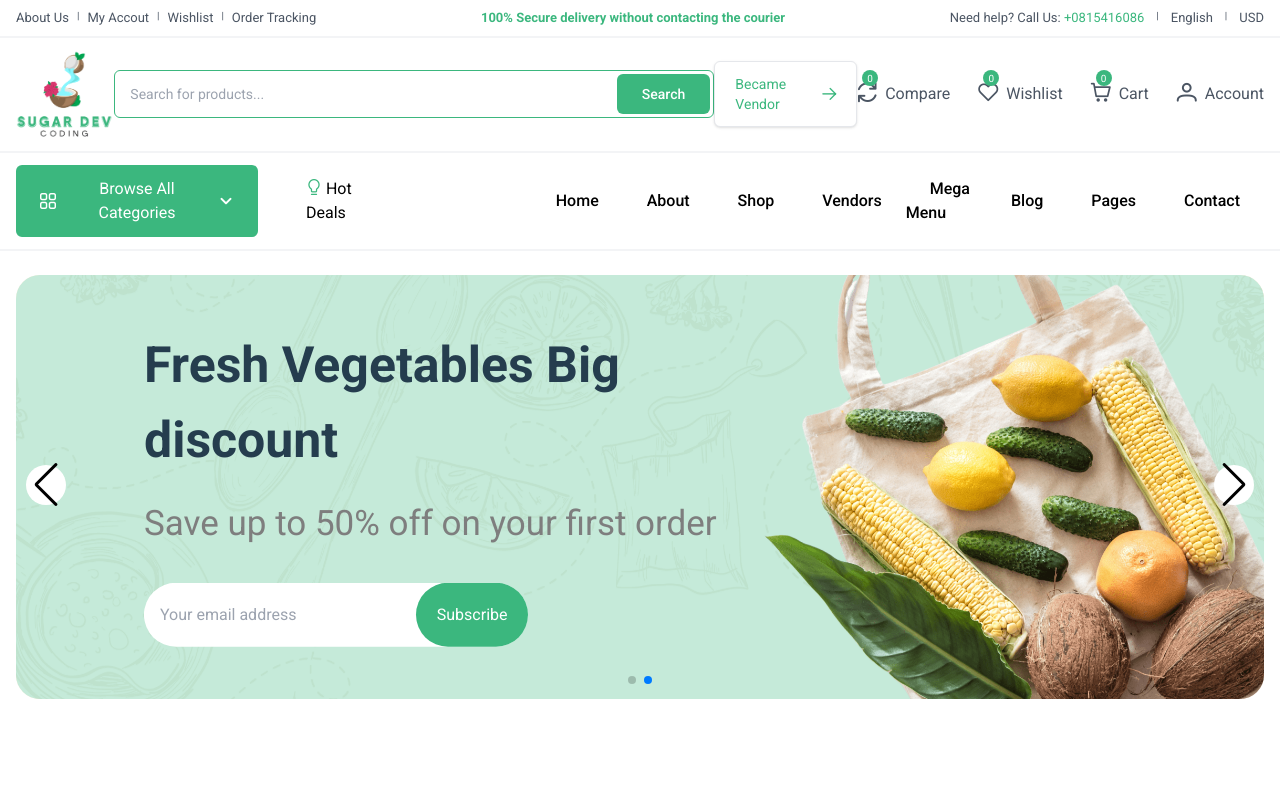
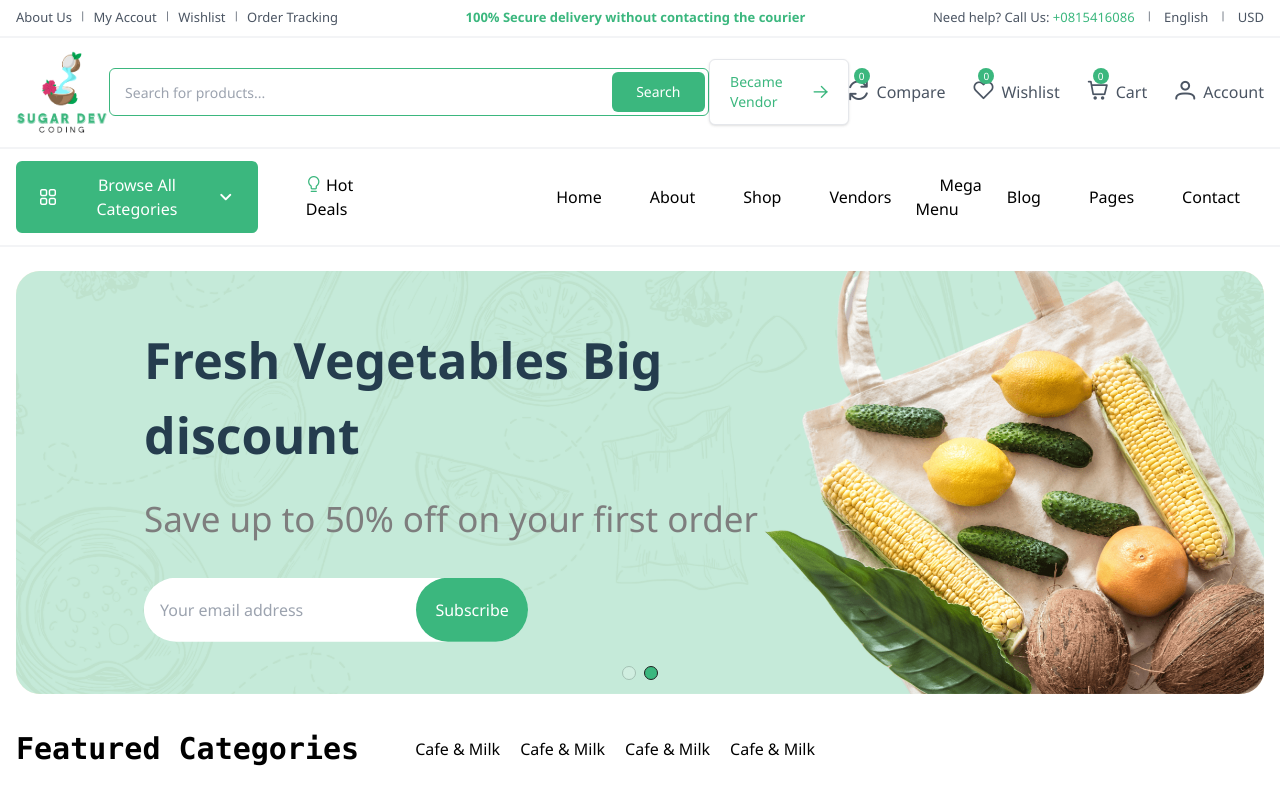
Before and after one commit to Duong04/ecommerce, a Vue app: page / in a window 1280 px wide. Built offline with nearby package versions, Linux system fonts and the light colour scheme; a web font is replaced by a local one.

Commit message:
No thing

```diff
--- a/src/assets/main.css
+++ b/src/assets/main.css
@@ -3,5 +3,5 @@
 @import 'primeicons/primeicons.css';
 
 body {
-  font-family: "Roboto", serif;
+  font-family: 'Segoe UI', Tahoma, Geneva, Verdana, sans-serif;
 }
--- a/src/components/banners/BannerMain.vue
+++ b/src/components/banners/BannerMain.vue
@@ -12,7 +12,7 @@ import {
 const modules = [EffectFade, Pagination, Navigation, Parallax, Autoplay];
 </script>
 <template>
-  <div class="px-4 py-6 rounded-3xl">
+  <div class="min-[1550px]:px-56 px-4 py-6 rounded-3xl">
     <swiper
       :spaceBetween="30"
       :effect="'fade'"
@@ -113,12 +113,13 @@ const modules = [EffectFade, Pagination, Navigation, Parallax, Autoplay];
   border-radius: 50%;
   width: 40px;
   height: 40px;
-  display: flex;
+  display: none;
   justify-content: center;
   align-items: center;
   cursor: pointer;
   justify-content: center;
   transition: all ease 0.4s;
+  animation: moveDown 0.6s ease;
 }
 
 .swiper-button-next:hover,
@@ -127,5 +128,36 @@ const modules = [EffectFade, Pagination, Navigation, Parallax, Autoplay];
   color: #fff;
 }
 
+.swiper-button-next::after,
+.swiper-button-prev::after {
+  font-size: 16px;
+  font-weight: bold;
+}
+
+.swiper:hover .swiper-button-next,
+.swiper:hover .swiper-button-prev {
+  display: flex !important;
+}
+
+.swiper-pagination-bullet {
+  width: 14px;
+  height: 14px;
+  border: 1px solid #1f1f1f;
+  background-color: #fff;
+}
+
+.swiper-pagination-bullet-active {
+  background-color: #3BB77E;
+}
+
+@keyframes moveDown {
+  from {
+    transform: translateY(40px);
+    opacity: 0;
+  }to {
+    transform: translateY(0);
+    opacity: 1;
+  }
+}
 
 </style>
--- a/src/views/home/HomeView.vue
+++ b/src/views/home/HomeView.vue
@@ -107,5 +107,16 @@ import { BannerMain } from "@/components/banners";
       </nav>
     </header>
     <BannerMain />
+    <article class="min-[1550px]:px-56 px-4 py-2">
+      <div class="flex items-center gap-14">
+        <h2 class="text-[30px] font-mono font-semibold">Featured Categories</h2>
+        <ul class="flex items-center gap-5">
+          <li><a href="">Cafe & Milk</a></li>
+          <li><a href="">Cafe & Milk</a></li>
+          <li><a href="">Cafe & Milk</a></li>
+          <li><a href="">Cafe & Milk</a></li>
+        </ul>
+      </div>
+    </article>
   </div>
 </template>
```
